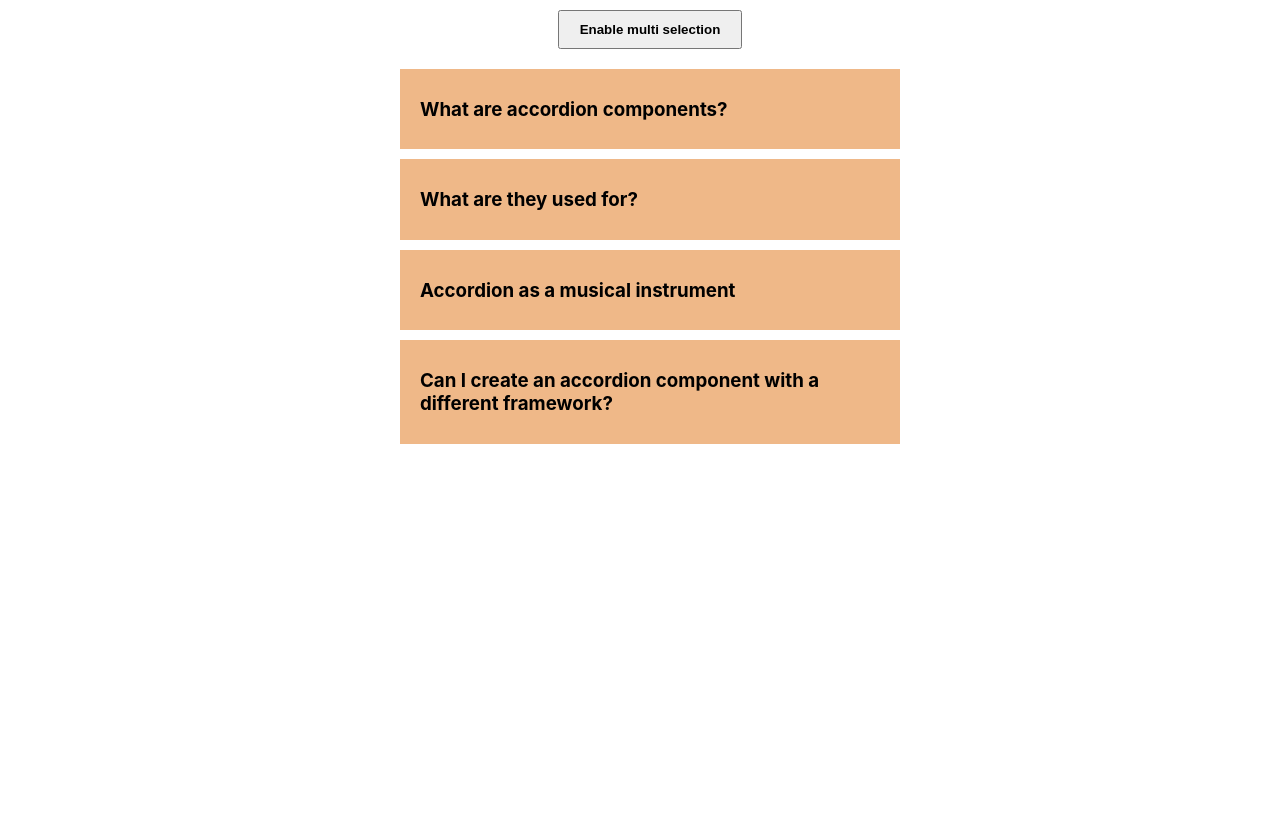
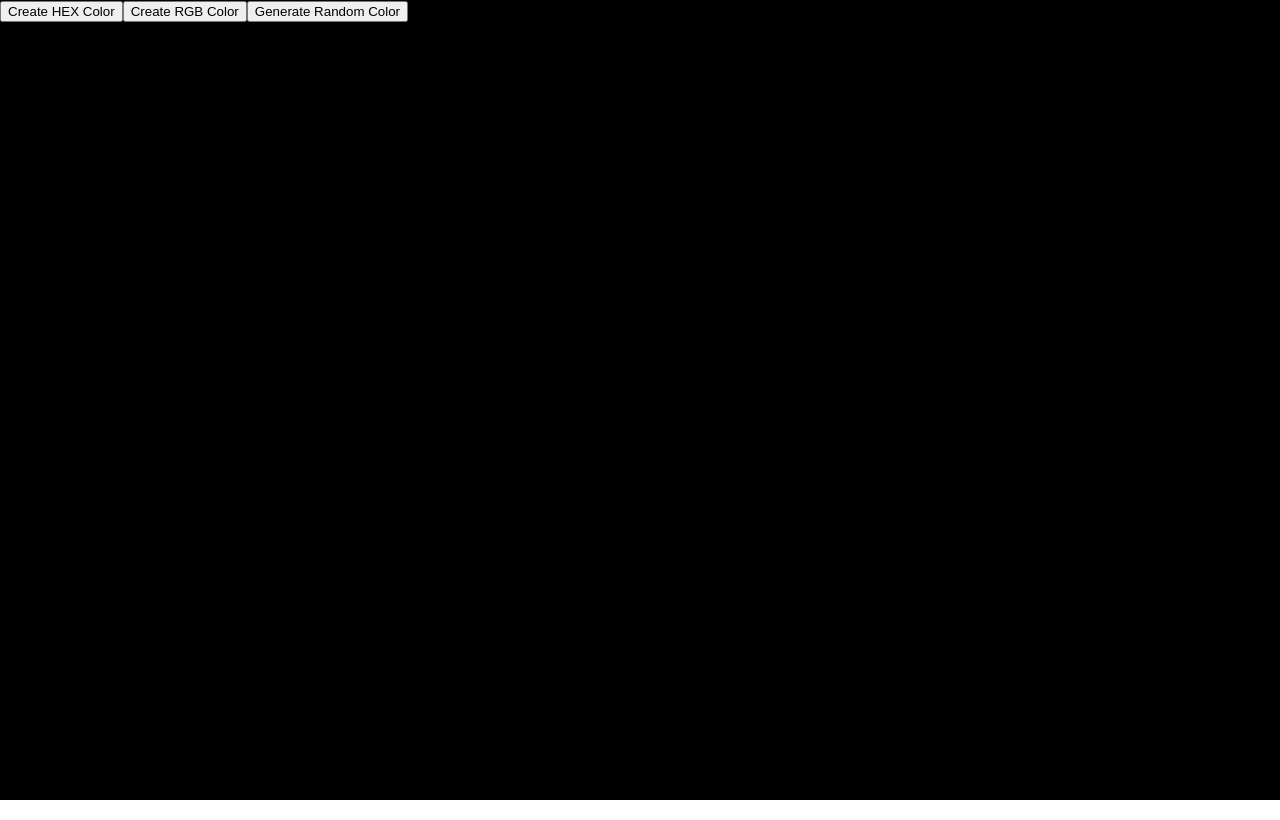
Before and after one commit to 6410615121/my-beginner-react-projects, a React (Create React App) app: page / in a window 1280 px wide. Built offline with nearby package versions, Linux system fonts and the light colour scheme.

Commit message:
add hex rgb random

```diff
--- a/src/App.js
+++ b/src/App.js
@@ -1,8 +1,12 @@
 import Accordion from "./components/Accordion";
+import RandomColor from "./components/random-color";
 
 function App() {
   return (
-    <Accordion/>
+    <div className="App">
+      {/* <Accordion/> */}
+      <RandomColor/>
+    </div>
   );
 }
 
--- /dev/null
+++ b/src/components/random-color/index.jsx
@@ -0,0 +1,54 @@
+import { useState } from "react";
+
+export default function RandomColor() {
+  const [typeOfColor, setTypeOfColor] = useState("hex");
+  const [color, setColor] = useState("#000000");
+
+  function randomColorUtility(length) {
+    return Math.floor(Math.random() * length);
+  }
+
+  function handleCreateRandomHexColor() {
+    const hex = [0, 1, 2, 3, 4, 5, 6, 7, 8, 9, "A", "B", "C", "D", "E", "F"];
+    let hexColor = "#";
+
+    for (let i = 0; i < 6; i++) {
+      hexColor += hex[randomColorUtility(hex.length)];
+    }
+
+    console.log(hexColor);
+    setColor(hexColor);
+  }
+
+  function handleCreateRandomRgbColor() {
+    const r = randomColorUtility(256);
+    const g = randomColorUtility(256);
+    const b = randomColorUtility(256);
+
+    const rgb = `rgb(${r}, ${g}, ${b})`;
+    console.log(rgb);
+    setColor(rgb);
+  }
+
+  return (
+    <div
+      style={{
+        width: "100vw",
+        height: "100vh",
+        background: color,
+      }}
+    >
+      <button onClick={() => setTypeOfColor("hex")}>Create HEX Color</button>
+      <button onClick={() => setTypeOfColor("rgb")}>Create RGB Color</button>
+      <button
+        onClick={
+          typeOfColor === "hex"
+            ? handleCreateRandomHexColor
+            : handleCreateRandomRgbColor
+        }
+      >
+        Generate Random Color
+      </button>
+    </div>
+  );
+}
```
Also changed, not shown: src/components/random-color/style.css (added).
